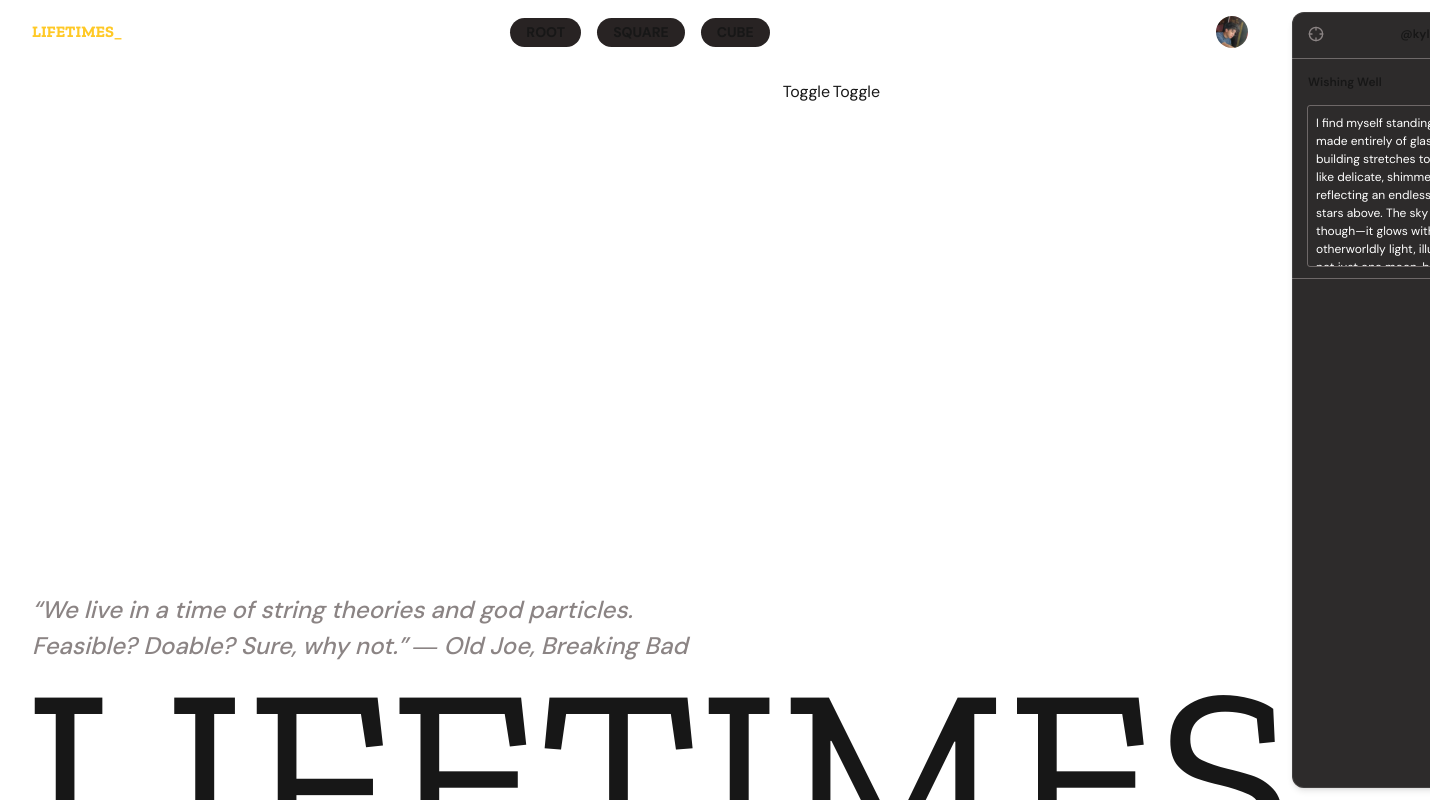
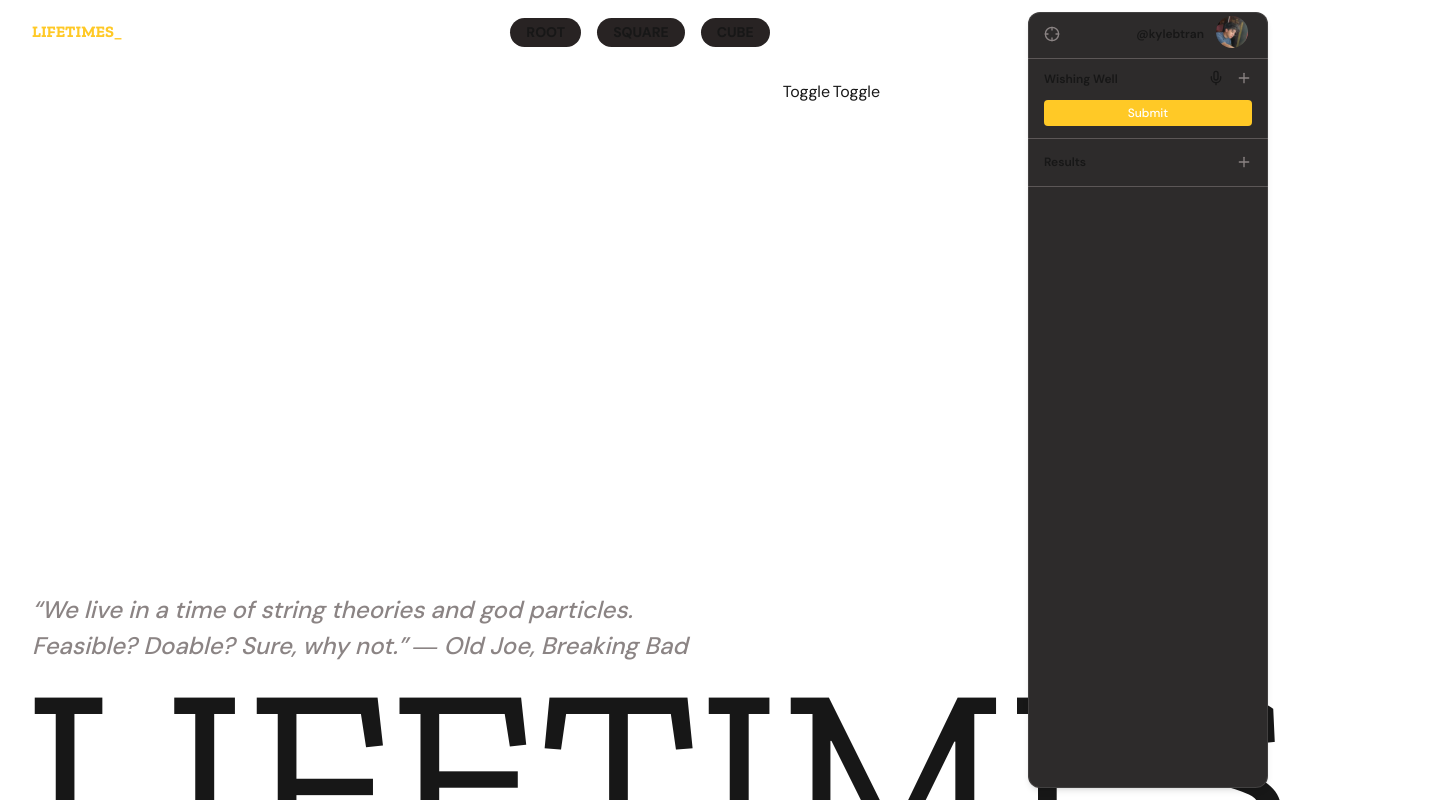
Before and after one commit to kylebtran/lifetimes_, a Next.js app in the folder frontend/: page / in a window 1280 px wide. Shown: the top 800 px of the page, 1430 px wide, since content can reach past the window. Built offline with nearby package versions, Linux system fonts and the light colour scheme.

Commit message:
Modularized side panels.

```diff
--- a/frontend/app/ClientProvider.tsx
+++ b/frontend/app/ClientProvider.tsx
@@ -9,7 +9,7 @@ function ClientProvider({ children }: { children: React.ReactNode }) {
   const scrollInstanceRef = React.useRef<any>(null);
 
   const [isLeftPanel, setIsLeftPanel] = React.useState<Boolean>(false);
-  const [isRightPanel, setIsRightPanel] = React.useState<Boolean>(false);
+  const [isRightPanel, setIsRightPanel] = React.useState<Boolean>(true);
 
   React.useEffect(() => {
     if (typeof window === "undefined") return;
@@ -42,8 +42,8 @@ function ClientProvider({ children }: { children: React.ReactNode }) {
         {/* ^ Change to absolute if using Locomotive Scroll */}
         <NavBar />
       </div>
-      {/* <main data-scroll-container ref={scrollRef}> */}
-      <main>
+      <main data-scroll-container ref={scrollRef}>
+        {/* <main> */}
         {/* [TEST] */}
         <button
           onClick={() => setIsLeftPanel(!isLeftPanel)}
--- /dev/null
+++ b/frontend/app/_components/Dropdown.tsx
@@ -0,0 +1,42 @@
+import React, { useState } from "react";
+import { Minus, Plus } from "lucide-react";
+const Dropdown = ({
+  title,
+  children,
+  icons,
+}: {
+  title: string;
+  children: React.ReactNode;
+  icons?: React.ReactNode;
+}) => {
+  const [isOpen, setIsOpen] = useState(false);
+  return (
+    <div className="w-full">
+      {/* Dropdown Header */}
+      <div className="flex" onClick={() => setIsOpen(!isOpen)}>
+        <div className="flex flex-1 items-center">
+          <span className="text-[12px] font-semibold cursor-pointer">
+            {title}
+          </span>
+        </div>
+        {icons && (
+          <div className="flex items-end items-center space-x-3 h-4">
+            {icons}
+            {isOpen ? (
+              <Minus width={"16"} className={"text-muted cursor-pointer"} />
+            ) : (
+              <Plus width={"16"} className={"text-muted cursor-pointer"} />
+            )}
+          </div>
+        )}
+      </div>
+      {/* Dropdown Content (visible when open) */}
+      {isOpen && (
+        <div className="w-full h-40 px-2 mt-3 py-2 outline outline-[0.2px] outline-muted/50 outline-offset-[-0.2px] rounded-sm overflow-y-auto break-words text-[12px] text-white">
+          {children}
+        </div>
+      )}
+    </div>
+  );
+};
+export default Dropdown;
--- a/frontend/app/_components/SidePanels.tsx
+++ b/frontend/app/_components/SidePanels.tsx
@@ -1,6 +1,7 @@
-import { Crosshair, Ellipsis, Mic, Minus, UserPlus } from "lucide-react";
+import { Crosshair, Ellipsis, Mic, Minus, Plus, UserPlus } from "lucide-react";
 import Image from "next/image";
 import React from "react";
+import Dropdown from "./Dropdown";
 
 // Dropshadow
 
@@ -101,18 +102,11 @@ function SidePanels({
             </div>
             <div className="flex flex-col space-y-3">
               <Break />
-              <div className="flex">
-                <div className="flex flex-1 items-center space-x-3">
-                  <span className="text-[12px] font-semibold cursor-pointer">
-                    Wishing Well
-                  </span>
-                </div>
-                <div className="flex items-end items-center space-x-3">
-                  <Mic width={"16"} className={"cursor-pointer"} />
-                  <Minus width={"16"} className={"text-muted cursor-pointer"} />
-                </div>
-              </div>
-              <div className="w-full h-40 px-2 py-2 outline outline-[0.2px] outline-muted/70 outline-offset-[-0.2px] rounded-sm overflow-y-auto break-words text-[12px] text-white">
+              {/* <div className="w-full h-40 px-2 py-2 outline outline-[0.2px] outline-muted/50 outline-offset-[-0.2px] rounded-sm overflow-y-auto break-words text-[12px] text-white"> */}
+              <Dropdown
+                title={"Wishing Well"}
+                icons={<Mic width={"16"} className={"cursor-pointer"} />}
+              >
                 I find myself standing in a city made entirely of glass. Every
                 building stretches toward the sky like delicate, shimmering
                 towers, reflecting an endless expanse of stars above. The sky
@@ -139,6 +133,20 @@ function SidePanels({
                 solid—just a part of the night sky, dissolving into the stars. I
                 feel no fear, only a deep sense of peace, as if I’ve returned to
                 where I belong.
+              </Dropdown>
+              <button className="rounded py-1 text-[12px] bg-accent text-background font-medium">
+                Submit
+              </button>
+              <Break />
+              <div className="flex">
+                <div className="flex flex-1 items-center space-x-3">
+                  <span className="text-[12px] font-semibold cursor-pointer">
+                    Results
+                  </span>
+                </div>
+                <div className="flex items-end items-center space-x-3">
+                  <Plus width={"16"} className={"text-muted cursor-pointer"} />
+                </div>
               </div>
               <Break />
             </div>
@@ -150,7 +158,7 @@ function SidePanels({
 }
 
 const Break = () => {
-  return <div className="w-[240px] h-[0.2px] -ml-4 bg-muted/70" />;
+  return <div className="w-[240px] h-[0.2px] -ml-4 bg-muted/50" />;
 };
 
 export default SidePanels;
```
